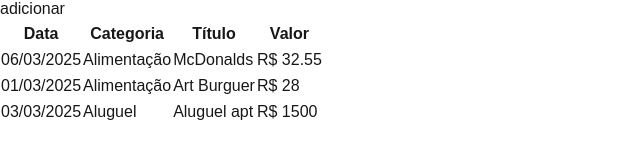
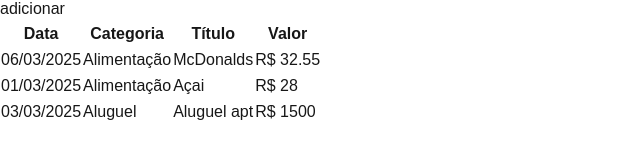
Before and after one commit to marceloab11/sistema-finan-as, a Next.js app: page / in a window 1280 px wide. Shown: the part 453-612 px from the top of the page, without its empty margins (0-640 px from the left). Built offline with nearby package versions, Linux system fonts and the light colour scheme.

Commit message:
Pequenos ajustes

```diff
--- a/src/app/components/infoArea.tsx
+++ b/src/app/components/infoArea.tsx
@@ -33,13 +33,13 @@ export const InfoArea = ({CurrentMonth, onMonthChange, income, expense}:Props) =
             {/* Month Area */}
             <div className="flex-1 flex items-center">
                 <button className="w-[40px] text-center text-[25px] cursor-pointer" onClick={handlePrevMonth}>
-                    <svg xmlns="http://www.w3.org/2000/svg" width="25" height="25" color="#116D6E" fill="currentColor" class="bi bi-arrow-left-square-fill" viewBox="0 0 16 16">
+                    <svg xmlns="http://www.w3.org/2000/svg" width="25" height="25" color="#116D6E" fill="currentColor" className="bi bi-arrow-left-square-fill" viewBox="0 0 16 16">
                         <path d="M16 14a2 2 0 0 1-2 2H2a2 2 0 0 1-2-2V2a2 2 0 0 1 2-2h12a2 2 0 0 1 2 2zm-4.5-6.5H5.707l2.147-2.146a.5.5 0 1 0-.708-.708l-3 3a.5.5 0 0 0 0 .708l3 3a.5.5 0 0 0 .708-.708L5.707 8.5H11.5a.5.5 0 0 0 0-1"/>
                     </svg>
                 </button>
                 <div className="flex-1 text-center text-black">{FormatYearAndMonth(CurrentMonth)}</div>
                 <button className="w-[40px] text-center text-[25px] cursor-pointer" onClick={handleNextMonth}>
-                    <svg xmlns="http://www.w3.org/2000/svg" width="25" height="25" color="#116D6E" fill="currentColor" class="bi bi-arrow-right-square-fill" viewBox="0 0 16 16">
+                    <svg xmlns="http://www.w3.org/2000/svg" width="25" height="25" color="#116D6E" fill="currentColor" className="bi bi-arrow-right-square-fill" viewBox="0 0 16 16">
                         <path d="M0 14a2 2 0 0 0 2 2h12a2 2 0 0 0 2-2V2a2 2 0 0 0-2-2H2a2 2 0 0 0-2 2zm4.5-6.5h5.793L8.146 5.354a.5.5 0 1 1 .708-.708l3 3a.5.5 0 0 1 0 .708l-3 3a.5.5 0 0 1-.708-.708L10.293 8.5H4.5a.5.5 0 0 1 0-1"/>
                     </svg>
                 </button>
--- a/src/app/data/item.ts
+++ b/src/app/data/item.ts
@@ -2,7 +2,7 @@ import { item } from "../types/items";
 
 export const items:item[] = [
     {date: new Date(2025, 3, 5), category:"food", title: "McDonalds", value: 32.55},
-    {date: new Date(2025, 3, 7), category:"food", title: "Art Burguer", value: 28},
+    {date: new Date(2025, 3, 7), category:"food", title: "Açai", value: 28},
     {date: new Date(2025, 3, 9), category:"rent", title: "Aluguel apt", value: 1500},
     {date: new Date(2025, 4, 1), category:"salary", title: "Salario", value: 3000}
 ]
```
